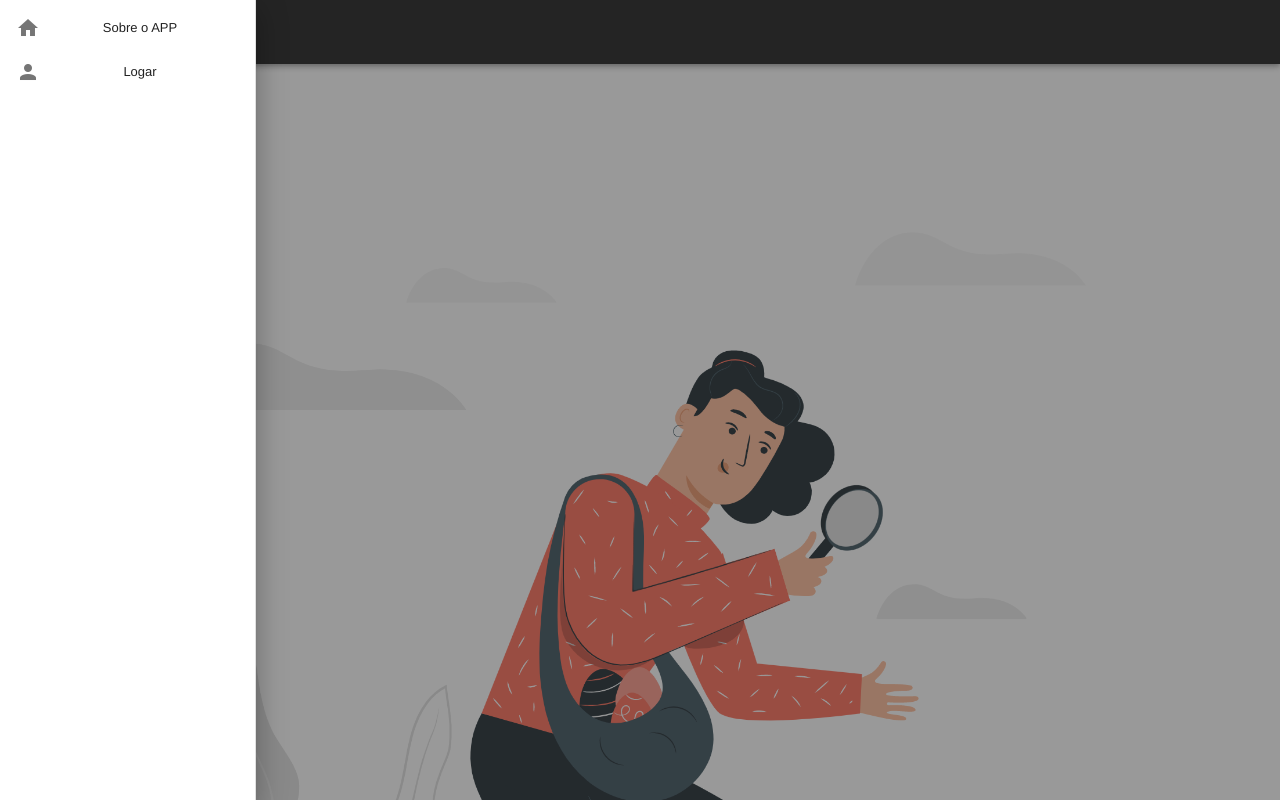
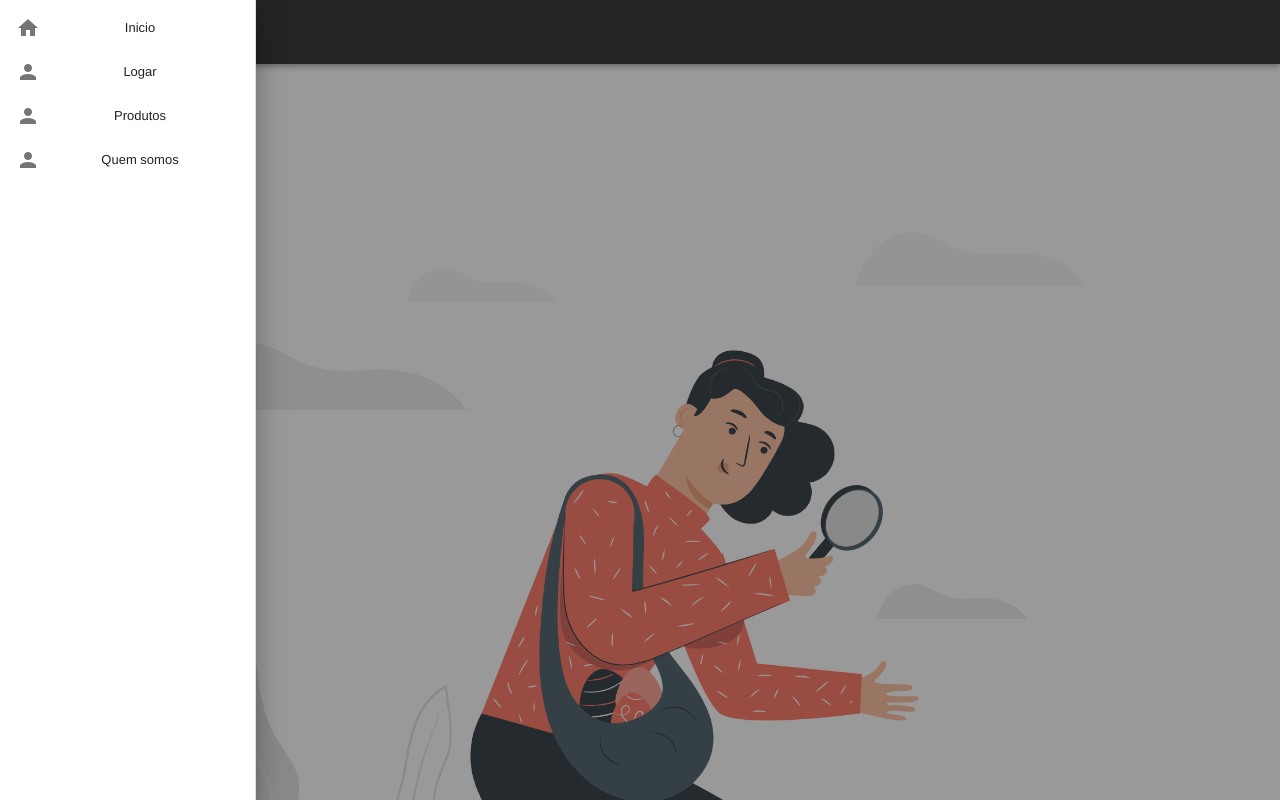
Before and after one commit to Rocha-Vinicius/hackathon-luna, a Vue app: page / in a window 1280 px wide. Both pictures are taken after a click on the button 40 px from the left and 32 px from the top of the page. Shown: the top 800 px of the page. Built offline with nearby package versions, Linux system fonts and the light colour scheme.

Commit message:
arrumar footer

```diff
--- a/src/components/Footer.vue
+++ b/src/components/Footer.vue
@@ -1,5 +1,4 @@
 <template>
-  <div class="footer">
   <v-footer padless>
     <v-col
       class="text-center"
@@ -8,7 +7,6 @@
       {{ new Date().getFullYear() }} — <strong>Vuetify</strong>
     </v-col>
   </v-footer>
-  </div>
 </template>
 
 <script>
--- a/src/components/Header.vue
+++ b/src/components/Header.vue
@@ -26,7 +26,7 @@
               <v-list-item-icon>
                 <v-icon>mdi-home</v-icon>
               </v-list-item-icon>
-              <v-list-item-title>Sobre o APP</v-list-item-title>
+              <v-list-item-title>Inicio</v-list-item-title>
             </v-list-item>
 
             <v-list-item>
@@ -34,6 +34,18 @@
                 <v-icon>mdi-account</v-icon>
               </v-list-item-icon>
               <v-list-item-title>Logar</v-list-item-title>
+            </v-list-item>
+            <v-list-item>
+              <v-list-item-icon>
+                <v-icon>mdi-account</v-icon>
+              </v-list-item-icon>
+              <v-list-item-title>Produtos</v-list-item-title>
+            </v-list-item>
+            <v-list-item>
+              <v-list-item-icon>
+                <v-icon>mdi-account</v-icon>
+              </v-list-item-icon>
+              <v-list-item-title>Quem somos</v-list-item-title>
             </v-list-item>
           </v-list-item-group>
         </v-list>
```
Lines whose indentation alone changed are shown as unchanged.
